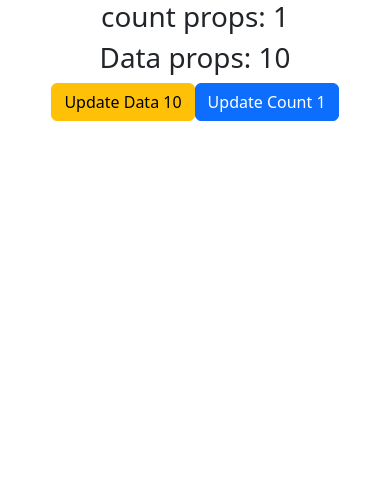
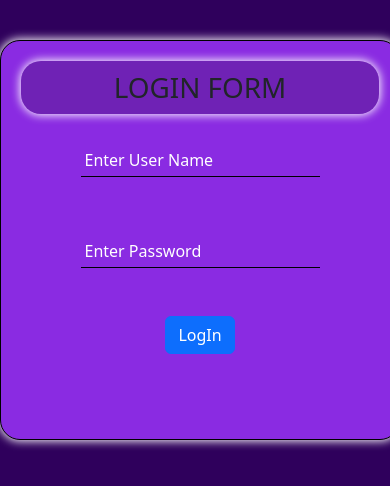
Before and after one commit to Rohit3920/React-practise, a React (Create React App) app: page / in a window 390 px wide. Shown: the top 486 px of the page. Built offline with nearby package versions, Linux system fonts and the light colour scheme.

Commit message:
Create LOGIN Form with Design and Responsive From Using React Login.js and Login.css

```diff
--- a/src/App.js
+++ b/src/App.js
@@ -1,22 +1,14 @@
 import logo from './logo.svg';
 import './App.css';
-import {Button} from "react-bootstrap"
-import React, { useState, useEffect } from 'react';
-import User1 from "./User1"
+import { Button } from "react-bootstrap"
+import React from 'react';
+import Login from './Component/Login';
 
 function App() {
-  const [data, setData] = useState(10);
-  const [count, setCount] = useState(1);
-
   return (
     <div className="App">
 
-      <User1 count={count} data={data} />
-
-      <Button variant = "warning" onClick={() => setData(data + 1)}>Update Data {data}</Button>
-      <Button onClick={() => setCount(count + 1)}>Update Count {count}</Button>
-
-
+      <Login />
     </div>
   );
 }
--- /dev/null
+++ b/src/Component/Login.css
@@ -0,0 +1,44 @@
+*{
+    padding: 0;
+    margin: 0;
+}
+body{
+    background-color: rgb(47, 0, 92);
+}
+
+.LoginDiv{
+    width: 400PX;
+    height: 400px;
+    margin: 40px auto 20px auto;
+    border: 1px solid black;
+    border-radius: 20px;
+    background-color: blueviolet;
+    box-shadow: 0 0 10px 1px white;
+}
+
+.LoginDiv h1{
+    padding: 10px;
+    margin: 20px;
+    border-radius: 20px;
+    background-color: rgba(00, 00, 00, 0.2);
+    box-shadow: 0 0 10px 1px white;
+}
+
+.LoginDiv input{
+    padding: 4px;
+    margin-top: 10px;
+    border: none;
+    caret-color: orangered;
+    border-bottom: 1px solid black;
+    background-color: transparent;
+    color: rgb(47, 0, 92);
+    outline: none;
+}
+
+.LoginDiv span{
+    color: red;
+}
+
+input::placeholder{
+    color: white;
+}
--- /dev/null
+++ b/src/Component/Login.js
@@ -0,0 +1,44 @@
+import React, { useState, Fragment } from "react";
+import './Login.css';
+import { Button } from "react-bootstrap";
+
+export default function Login() {
+    const [user, setUser] = useState();
+    const [password, setPassword] = useState();
+    const [userErr, setUserErr] = useState(false);
+    const [passwordErr, setPasswordErr] = useState(false);
+
+    function loginHandler(e) {
+        e.preventDefault();
+    }
+
+    function userHandler(e) {
+        let item = e.target.value
+        item.length < 3 ? setUserErr(true) : setUserErr(false)
+    }
+
+    function passwordHandler(e) {
+        let item = e.target.value
+        item.length < 3 ? setPasswordErr(true) : setPasswordErr(false)
+    }
+
+    return (
+        <div className="LoginDiv">
+            <h1>LOGIN FORM</h1>
+
+            <form onSubmit={loginHandler}>
+                <input type="text" placeholder="Enter User Name" onChange={userHandler} /><br/>
+                {userErr ? <span>User Not Valid</span>: <span></span>}
+                <br /><br />
+
+                <input type="password" placeholder="Enter Password" onChange={passwordHandler} /><br/>
+                {passwordErr ? <span>Password Not Valid</span> : <span></span>}
+
+
+                <br /><br />
+
+                <Button type="submit">LogIn</Button>
+            </form>
+        </div>
+    )
+}
```
